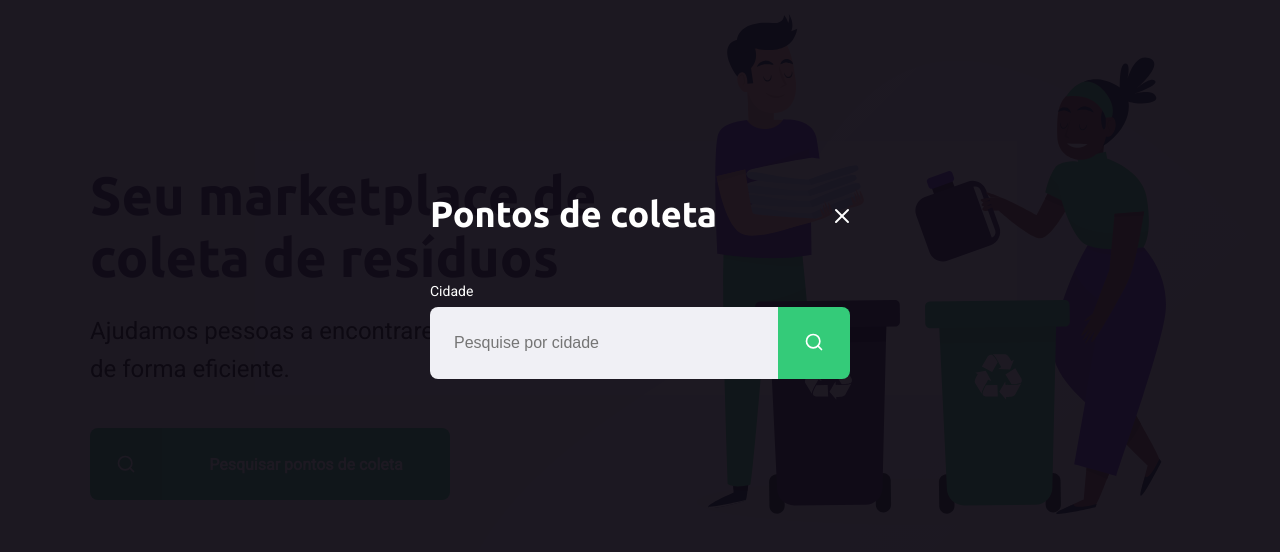
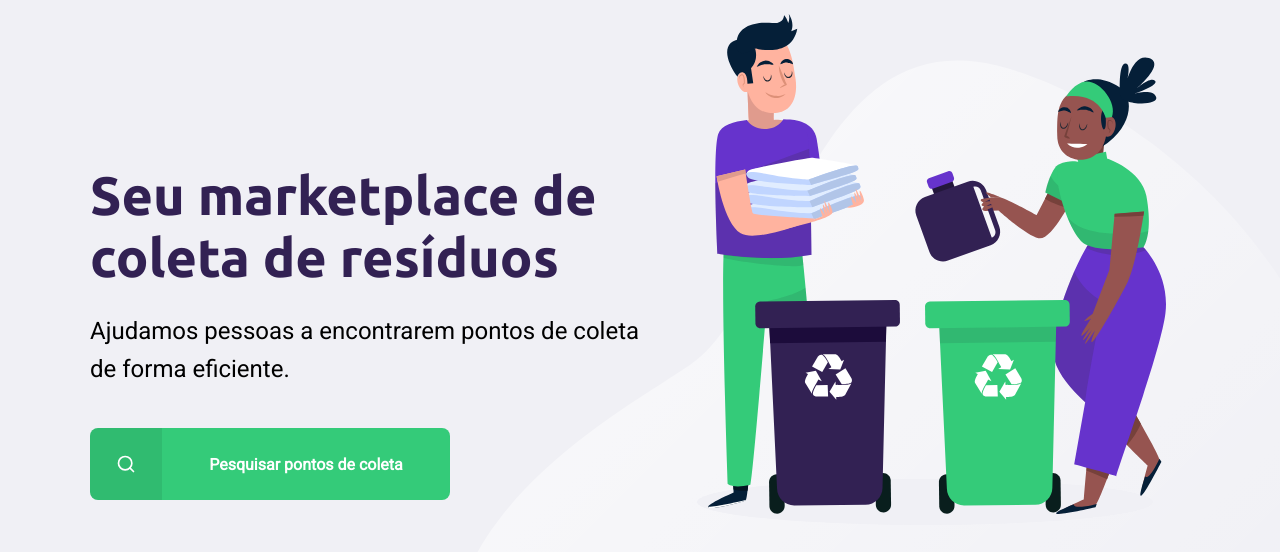
Before and after one commit to jjacksoon/NLW, a plain HTML site: page index.html in a window 1280 px wide. Shown: the part 114-666 px from the top of the page. Drawn offline with Linux system fonts and the light colour scheme.

Commit message:
adjusting some details from modal page on home page

```diff
--- a/index.html
+++ b/index.html
@@ -48,11 +48,11 @@
 
 <!-- Aplicação do estilo modal -->
 
-    <div id="modal">
+    <div id="modal" class="hide">
         <div class="content">
             <div class="header">
                 <h1>Pontos de coleta</h1>
-                <a href="">Fechar</a>
+                <a href="#">Fechar</a>
             </div>
             <form action="">
                 <label for="search">Cidade</label>
@@ -69,5 +69,6 @@
             </form>
         </div>
     </div>
+<script src="/scripts/index.js"></script>
 </body>
 </html>
```
